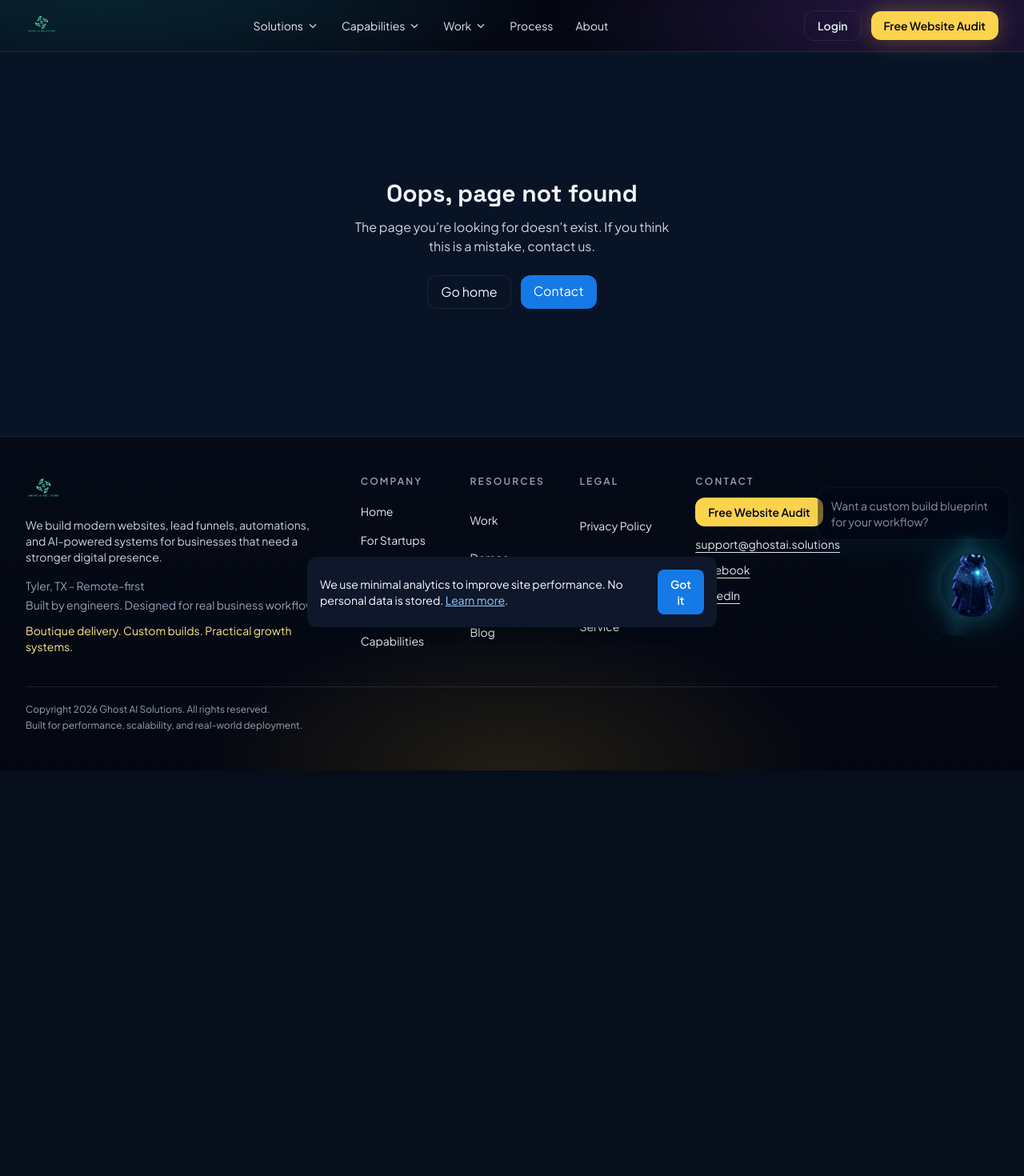
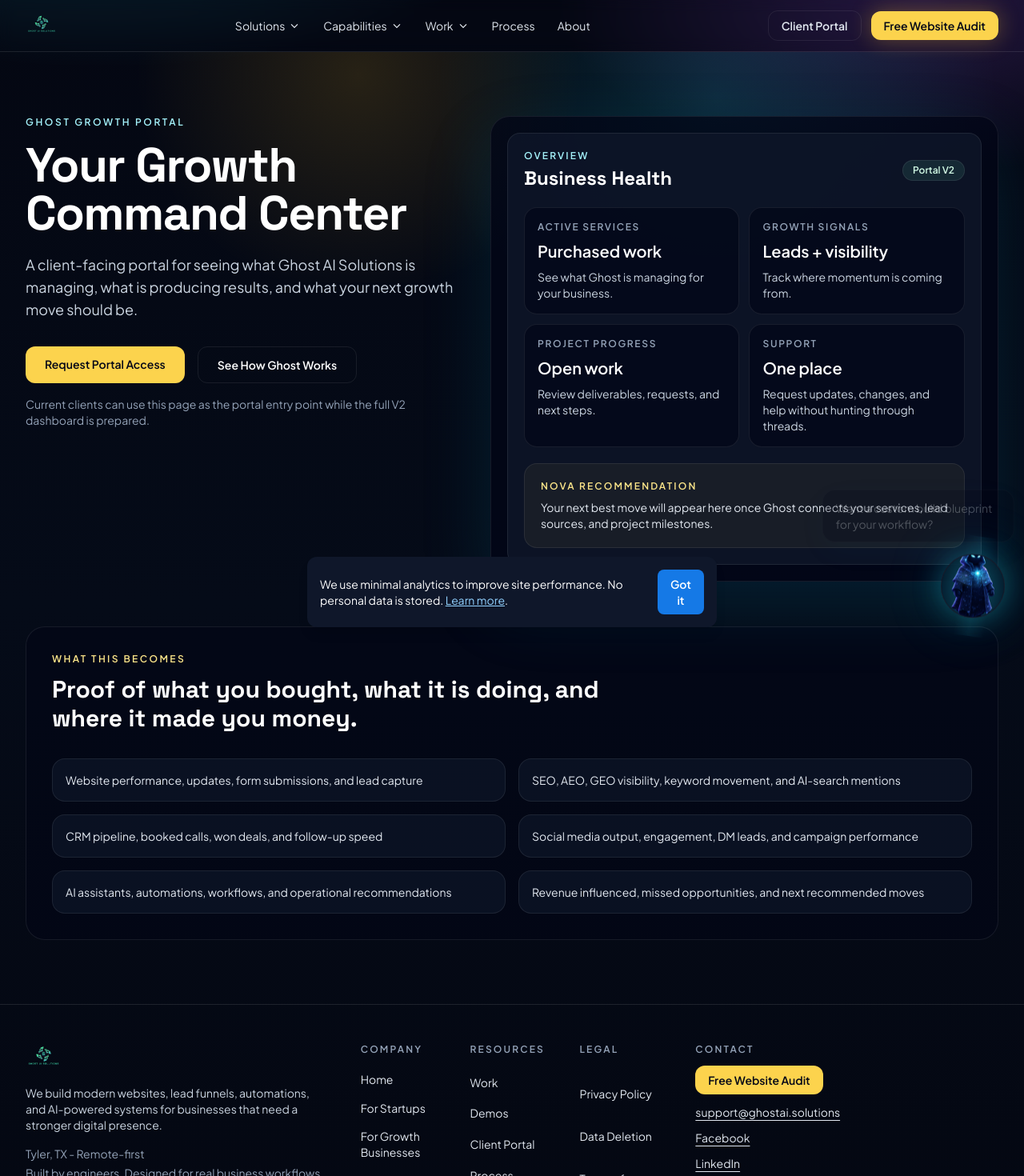
Before and after one commit to burchdad/ghostaisolutions, a Next.js app: page /client-portal in a window 1280 px wide. Before the commit this address had no page. Shown: the top 1470 px of the page at 80% size. Before the commit the page ends 963 px from the top, so only its background shows below. Built offline with nearby package versions, Linux system fonts and the light colour scheme.

Commit message:
Add client portal entry point

```diff
--- /dev/null
+++ b/app/client-portal/page.js
@@ -0,0 +1,110 @@
+import Link from "next/link";
+import TrackCTA from "@/components/TrackCTA";
+
+export const metadata = {
+  title: "Client Portal - Ghost AI Solutions",
+  description:
+    "Ghost Growth Portal is the client-facing command center for services, project progress, metrics, support, and next growth moves.",
+};
+
+const portalMetrics = [
+  { label: "Active Services", value: "Purchased work", detail: "See what Ghost is managing for your business." },
+  { label: "Growth Signals", value: "Leads + visibility", detail: "Track where momentum is coming from." },
+  { label: "Project Progress", value: "Open work", detail: "Review deliverables, requests, and next steps." },
+  { label: "Support", value: "One place", detail: "Request updates, changes, and help without hunting through threads." },
+];
+
+const portalAreas = [
+  "Website performance, updates, form submissions, and lead capture",
+  "SEO, AEO, GEO visibility, keyword movement, and AI-search mentions",
+  "CRM pipeline, booked calls, won deals, and follow-up speed",
+  "Social media output, engagement, DM leads, and campaign performance",
+  "AI assistants, automations, workflows, and operational recommendations",
+  "Revenue influenced, missed opportunities, and next recommended moves",
+];
+
+export default function ClientPortalPage() {
+  return (
+    <section className="relative overflow-hidden py-20">
+      <div className="absolute inset-x-0 top-0 h-72 bg-[radial-gradient(circle_at_70%_20%,rgba(34,211,238,0.16),transparent_38%),radial-gradient(circle_at_35%_10%,rgba(251,191,36,0.14),transparent_32%)]" />
+      <div className="relative mx-auto max-w-7xl px-4 sm:px-6 lg:px-8">
+        <div className="grid items-start gap-10 lg:grid-cols-[0.92fr_1.08fr]">
+          <div>
+            <p className="text-xs font-semibold uppercase tracking-[0.22em] text-cyan-200">Ghost Growth Portal</p>
+            <h1 className="mt-4 text-4xl font-bold tracking-tight text-white sm:text-6xl">
+              Your Growth Command Center
+            </h1>
+            <p className="mt-5 text-lg text-slate-300">
+              A client-facing portal for seeing what Ghost AI Solutions is managing, what is producing results,
+              and what your next growth move should be.
+            </p>
+            <div className="mt-8 flex flex-wrap gap-4">
+              <TrackCTA
+                href="/start"
+                event="client_portal_request_access"
+                section="client_portal"
+                placement="hero"
+                label="Request Portal Access"
+                className="inline-flex rounded-xl bg-amber-300 px-6 py-3 text-sm font-semibold text-slate-950 transition hover:bg-amber-200"
+              >
+                Request Portal Access
+              </TrackCTA>
+              <Link
+                href="/process"
+                className="inline-flex rounded-xl border border-white/20 px-6 py-3 text-sm font-semibold text-white transition hover:border-cyan-300/60 hover:bg-cyan-300/10"
+              >
+                See How Ghost Works
+              </Link>
+            </div>
+            <p className="mt-4 text-sm text-slate-400">
+              Current clients can use this page as the portal entry point while the full V2 dashboard is prepared.
+            </p>
+          </div>
+
+          <div className="rounded-3xl border border-cyan-300/20 bg-slate-950/75 p-5 shadow-[0_30px_90px_rgba(8,145,178,0.16)]">
+            <div className="rounded-2xl border border-white/10 bg-slate-900/80 p-5">
+              <div className="flex flex-wrap items-center justify-between gap-3">
+                <div>
+                  <p className="text-xs font-semibold uppercase tracking-[0.18em] text-cyan-200">Overview</p>
+                  <h2 className="mt-1 text-2xl font-semibold text-white">Business Health</h2>
+                </div>
+                <span className="rounded-full border border-emerald-300/30 bg-emerald-300/10 px-3 py-1 text-xs font-semibold text-emerald-100">
+                  Portal V2
+                </span>
+              </div>
+              <div className="mt-5 grid gap-3 sm:grid-cols-2">
+                {portalMetrics.map((metric) => (
+                  <article key={metric.label} className="rounded-2xl border border-white/10 bg-slate-950/70 p-4">
+                    <p className="text-xs font-semibold uppercase tracking-[0.14em] text-slate-400">{metric.label}</p>
+                    <p className="mt-2 text-xl font-semibold text-white">{metric.value}</p>
+                    <p className="mt-2 text-sm text-slate-300">{metric.detail}</p>
+                  </article>
+                ))}
+              </div>
+              <div className="mt-5 rounded-2xl border border-amber-300/20 bg-amber-300/5 p-5">
+                <p className="text-xs font-semibold uppercase tracking-[0.18em] text-amber-200">Nova Recommendation</p>
+                <p className="mt-2 text-sm text-slate-200">
+                  Your next best move will appear here once Ghost connects your services, lead sources, and project milestones.
+                </p>
+              </div>
+            </div>
+          </div>
+        </div>
+
+        <div className="mt-14 rounded-3xl border border-white/10 bg-slate-950/60 p-6 sm:p-8">
+          <div className="max-w-3xl">
+            <p className="text-xs font-semibold uppercase tracking-[0.2em] text-amber-200">What This Becomes</p>
+            <h2 className="mt-3 text-3xl font-semibold text-white">Proof of what you bought, what it is doing, and where it made you money.</h2>
+          </div>
+          <div className="mt-8 grid gap-4 md:grid-cols-2">
+            {portalAreas.map((area) => (
+              <div key={area} className="rounded-2xl border border-white/10 bg-slate-900/65 p-4 text-sm text-slate-200">
+                {area}
+              </div>
+            ))}
+          </div>
+        </div>
+      </div>
+    </section>
+  );
+}
--- a/components/Footer.js
+++ b/components/Footer.js
@@ -43,6 +43,7 @@
               <p className="mb-1 text-xs font-semibold uppercase tracking-[0.18em] text-slate-400">Resources</p>
               <Link className="text-slate-200 hover:text-cyan-300" href="/work">Work</Link>
               <Link className="text-slate-200 hover:text-cyan-300" href="/demo">Demos</Link>
+              <Link className="text-slate-200 hover:text-cyan-300" href="/client-portal">Client Portal</Link>
               <Link className="text-slate-200 hover:text-cyan-300" href="/process">Process</Link>
               <Link className="text-slate-200 hover:text-cyan-300" href="/blog">Blog</Link>
             </nav>
--- a/components/Header.js
+++ b/components/Header.js
@@ -93,10 +93,10 @@
 
           <div className="hidden md:flex items-center gap-3">
             <Link
-              href="/admin"
+              href="/client-portal"
               className="inline-flex items-center gap-2 rounded-xl border border-white/15 px-4 py-2 text-sm font-semibold text-slate-200 transition hover:border-cyan-300/40 hover:text-white"
             >
-              Login
+              Client Portal
             </Link>
             <TrackCTA
               href="/start"
@@ -152,11 +152,11 @@
           ))}
           <div className="flex gap-3 pt-2">
             <Link
-              href="/admin"
+              href="/client-portal"
               className="rounded-xl border border-white/15 px-4 py-2 font-semibold text-slate-200"
               onClick={() => setOpen(false)}
             >
-              Login
+              Client Portal
             </Link>
             <TrackCTA
               href="/start"
```
